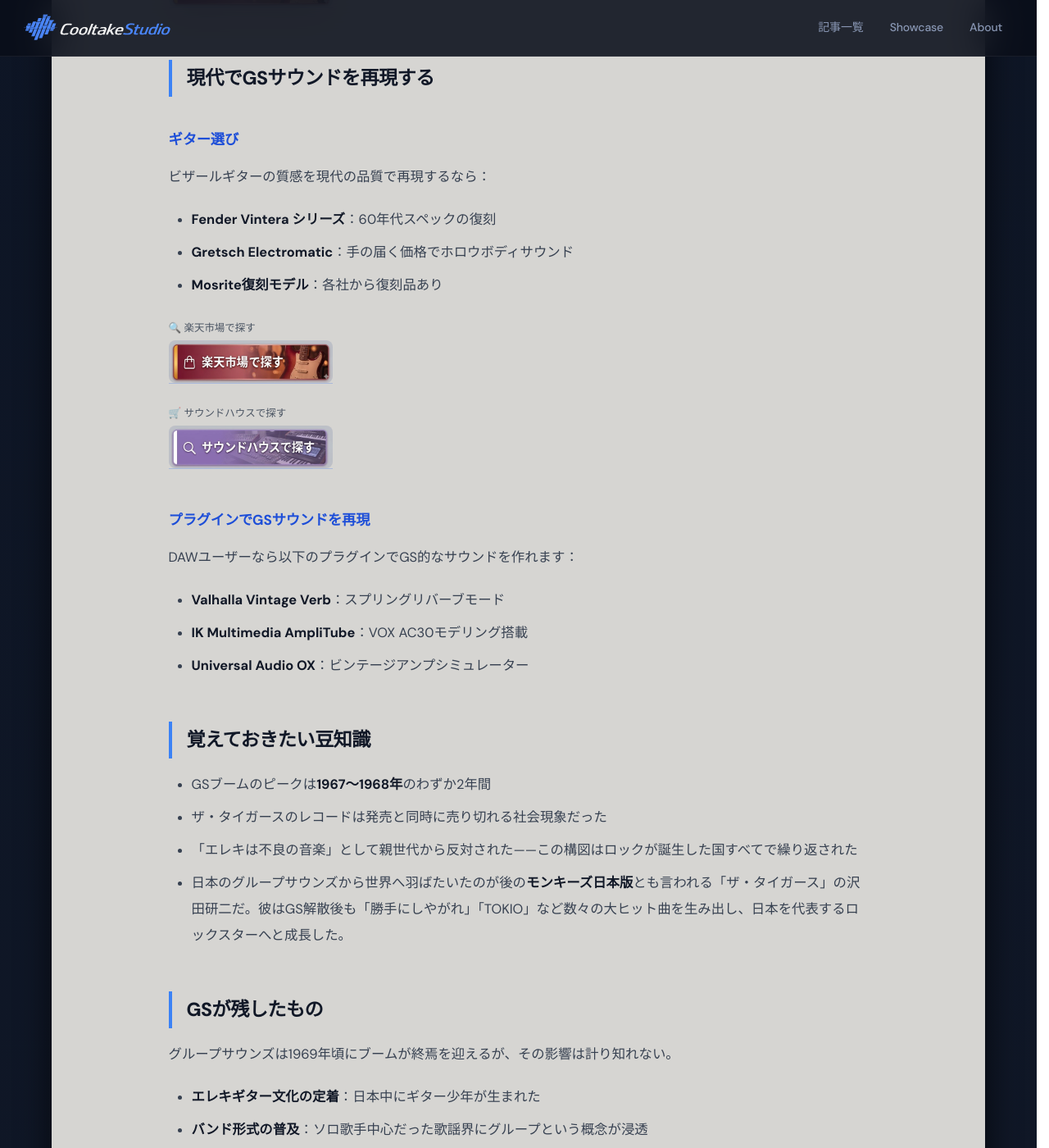
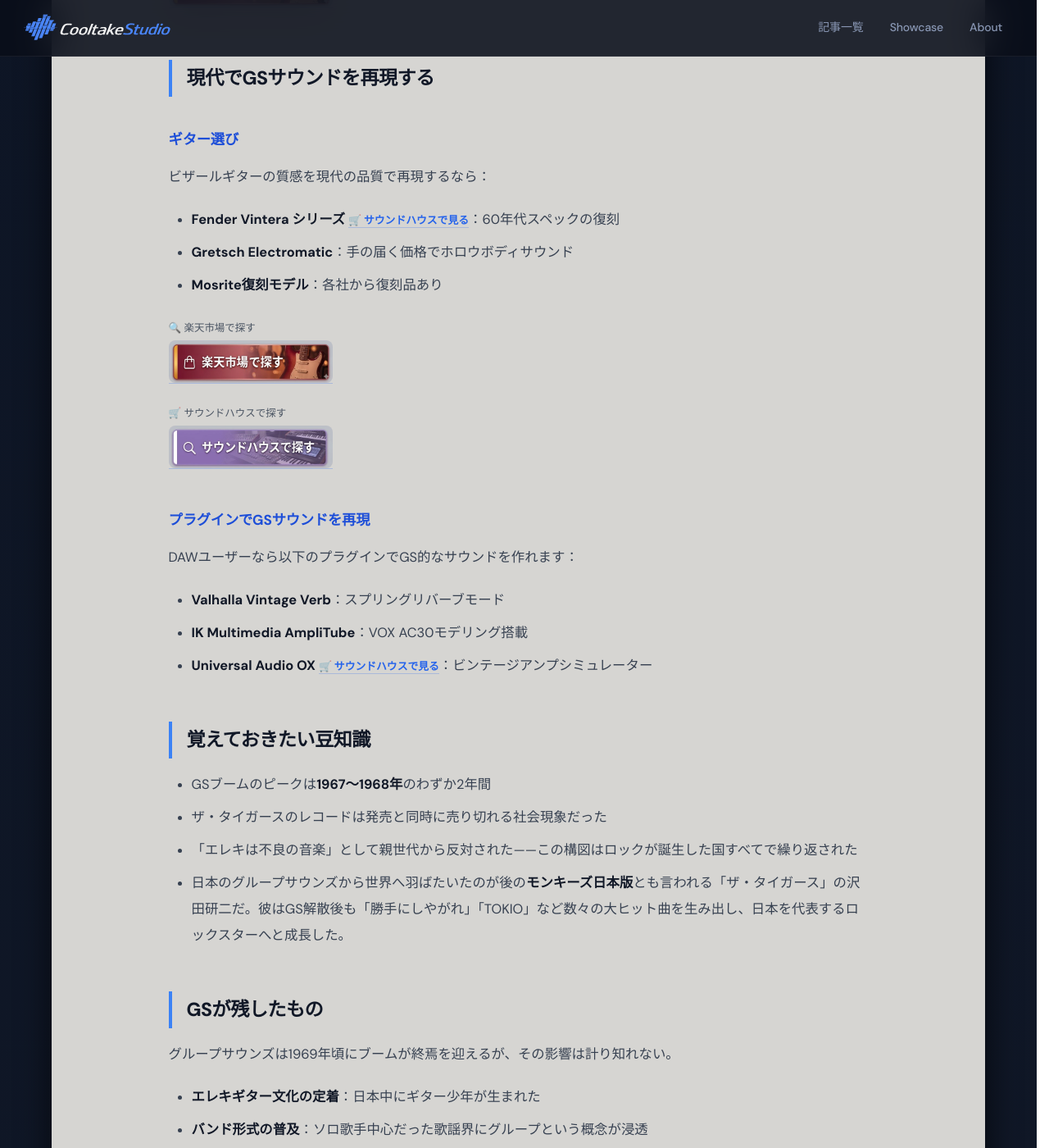
Before and after one commit to cooltake/cooltake-staging, a Jekyll site: the page built from _posts/2026-05-30-japan-music-01-gs-boom.md, in a window 1280 px wide and 1400 px high, scrolled down 4312 px. Shown: the whole window at 82% size. Built offline with Jekyll 4.4.1, drawn with Linux system fonts in a browser that asks for light colours; some web fonts are replaced.

Commit message:
feat: add soundhouse inline links to gear/DAW names in 2026-05-30-japan-music-01-gs-boom.md

```diff
--- a/_posts/2026-05-30-japan-music-01-gs-boom.md
+++ b/_posts/2026-05-30-japan-music-01-gs-boom.md
@@ -105,7 +105,7 @@
 
 ビザールギターの質感を現代の品質で再現するなら：
 
-- **Fender Vintera シリーズ**：60年代スペックの復刻
+- **Fender Vintera シリーズ**<a href="https://h.accesstrade.net/sp/cc?rk=01001xqc00os63&url=https%3A%2F%2Fwww.soundhouse.co.jp%2Fproducts%2Fdetail%2Fitem%2F349758%2F" rel="nofollow" referrerpolicy="no-referrer-when-downgrade" style="font-size:.8rem;color:#1e3a5f;font-weight:600;margin-left:.3em;">🛒 サウンドハウスで見る</a>：60年代スペックの復刻
 - **Gretsch Electromatic**：手の届く価格でホロウボディサウンド
 - **Mosrite復刻モデル**：各社から復刻品あり
 
@@ -119,7 +119,7 @@
 
 - **Valhalla Vintage Verb**：スプリングリバーブモード
 - **IK Multimedia AmpliTube**：VOX AC30モデリング搭載
-- **Universal Audio OX**：ビンテージアンプシミュレーター
+- **Universal Audio OX**<a href="https://h.accesstrade.net/sp/cc?rk=01001xqc00os63&url=https%3A%2F%2Fwww.soundhouse.co.jp%2Fproducts%2Fdetail%2Fitem%2F248772%2F" rel="nofollow" referrerpolicy="no-referrer-when-downgrade" style="font-size:.8rem;color:#1e3a5f;font-weight:600;margin-left:.3em;">🛒 サウンドハウスで見る</a>：ビンテージアンプシミュレーター
 
 
 ## 覚えておきたい豆知識
```
